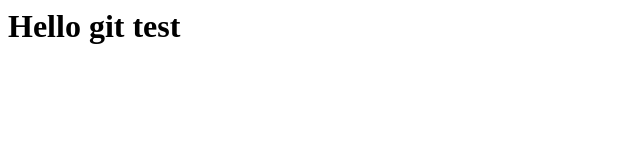
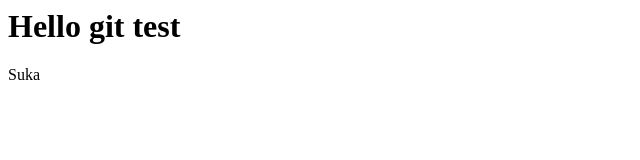
Before and after one commit to AlexWorks/sample-test, a plain HTML site: page index.html in a window 1280 px wide. Shown: the full height of the page, 0-640 px from the left. Drawn offline with Linux system fonts and the light colour scheme.

Commit message:
Commit - 1

```diff
--- a/index.html
+++ b/index.html
@@ -1 +1,2 @@
 <h1>Hello git test</h1>
+<p>Suka</p>
```
